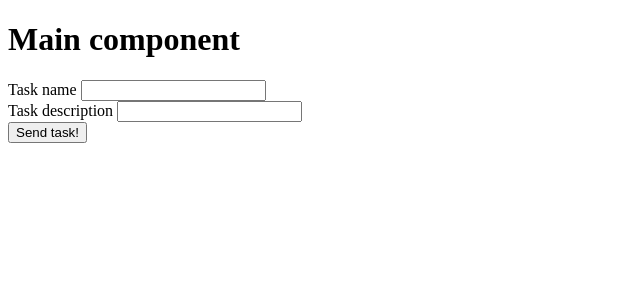
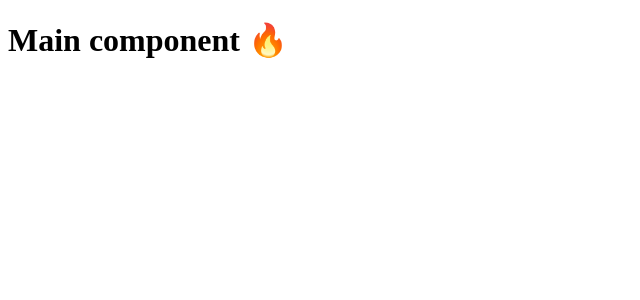
Before and after one commit to estebandeconce/reaching-senior-angular, an Angular app: page / in a window 1280 px wide. Shown: the top 300 px of the page, without its empty margins (0-640 px from the left). Built offline with nearby package versions, Linux system fonts and the light colour scheme.

Commit message:
[WIP] Cash register

```diff
--- a/src/app/app.component.html
+++ b/src/app/app.component.html
@@ -1,2 +1 @@
-<h1>Main component</h1>
-<app-list-task></app-list-task>
+<h1>Main component 🔥</h1>
```
